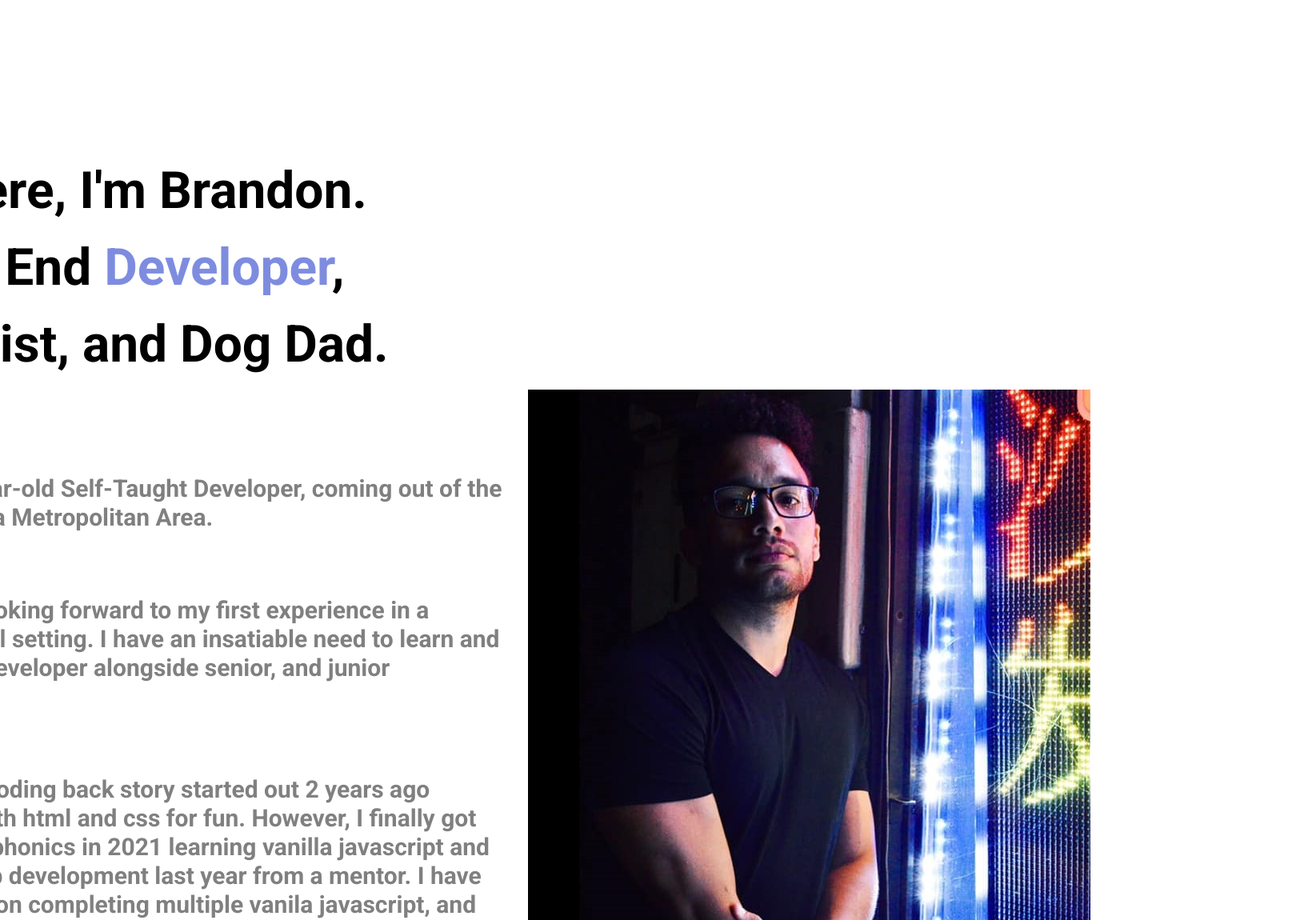
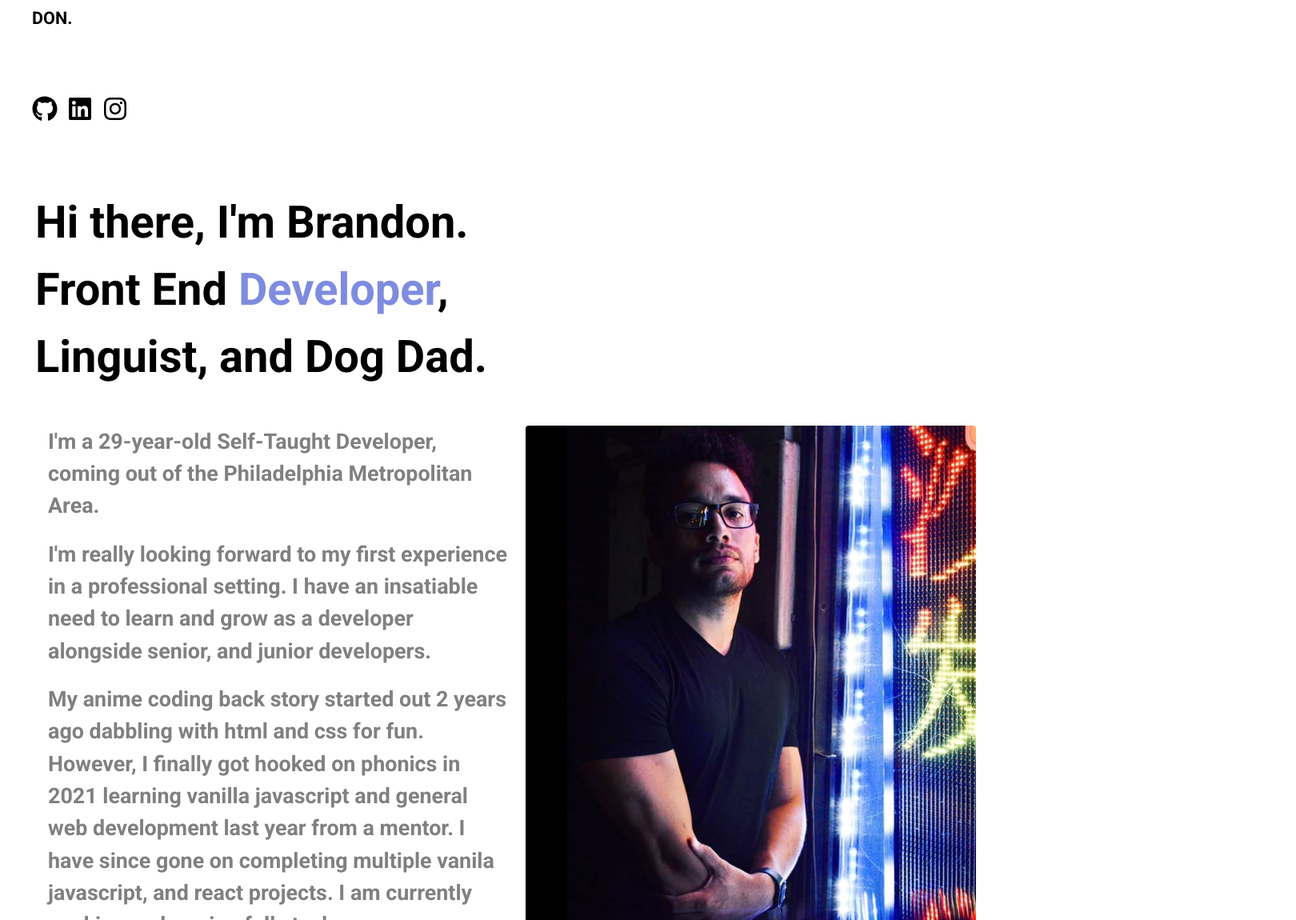
Before and after one commit to BrandonCarp/portfolio, a React (Create React App) app: page / in a window 1280 px wide. Shown: the part 105-1255 px from the top of the page at 80% size, 1620 px wide, since content can reach past the window. Built offline with nearby package versions, Linux system fonts and the light colour scheme.

Commit message:
more styling

```diff
--- a/src/Components/Header.js
+++ b/src/Components/Header.js
@@ -6,28 +6,28 @@ import myImage from "./imgs/me.jpg";
 
 const Header = () => {
   return (
-    <header className="relative container mx-auto flex justify-center">
-      <div className=" mt-20 flex flex-col items-center md:items-start md:flex-row md:mr-[30rem] ">
-        <div className=" ">
-          <div className="mb-10 flex flex-col items-center md:mb-28 md:items-start">
-            <h1 className="font-bold text-5xl md:text-base">BRAN</h1>
-            <h1 className="font-bold text-5xl md:text-base">DON.</h1>
+    <header className="relative container mx-auto">
+      <div className="flex flex-col items-center mt-20 md:items-start">
+        <div className="flex flex-col  ">
+          <div className=" mb-[5rem] flex flex-col items-center md:items-start">
+            <h1 className="font-bold text-l  md:text-base">BRAN</h1>
+            <h1 className="font-bold text-l  md:text-base">DON.</h1>
           </div>
-          <div className="">
-            <div className="flex mb-10 space-x-5  justify-center md:justify-start">
+          <div className="mb-5">
+            <div className=" flex flex-row  justify-center  md:justify-start space-x-3 mb-20">
               <a href="https://github.com/BrandonCarp">
                 <FaGithub size="2rem" />
               </a>
               <a href="#">
                 <FaLinkedin size="2rem" />
               </a>
-              <a href="#">
+              <a href="https://www.instagram.com/bcarpol/">
                 <FaInstagram size="2rem" />
               </a>
             </div>
-            <div className="w-[20rem] ml-10 mb-5 font-bold text-md md:text-l md:w-[70rem] md:ml-0 ">
+            <div className="flex flex-col items-center p-1 font-bold text-md md:text-xl md:items-start">
               <h1 className="">Hi there, I'm Brandon.</h1>
-              <h1>
+              <h1 className="">
                 Front End
                 <span className="text-secondaryPurple"> Developer</span>,
               </h1>
@@ -35,8 +35,8 @@ const Header = () => {
             </div>
           </div>
         </div>
-        <div className=" flex flex-col-reverse items-center  md:mt-[32rem] md:absolute md:flex md:flex-row ">
-          <div className="text-lightGrey space-y-5  font-bold w-[20rem] mr-5 md:w-[50rem]  md:space-y-20 md:text-3xl">
+        <div className=" flex flex-col-reverse p-5 md:flex-row p5">
+          <div className="text-lightGrey space-y-5  font-bold mt-10 md:w-[45rem] md:mt-0 md:mr-5 lg:text-base xl:text-baselg">
             <p>
               I'm a 29-year-old Self-Taught Developer, coming out of the
               Philadelphia Metropolitan Area.
@@ -55,8 +55,8 @@ const Header = () => {
               learning full stack.
             </p>
           </div>
-          <div className=" w-[20rem] mb-10   md:w-[60rem] ">
-            <img className="" src={myImage} alt="me" />
+          <div className=" ">
+            <img className="rounded" src={myImage} alt="me" />
           </div>
         </div>
       </div>
--- a/tailwind.config.js
+++ b/tailwind.config.js
@@ -5,8 +5,8 @@ module.exports = {
     screens: {
       sm: "480px",
       md: "768px",
-      lg: "976px",
-      xl: "1440px",
+      lg: "992px",
+      xl: "1200px",
     },
     extend: {
       colors: {
@@ -21,10 +21,11 @@ module.exports = {
       fontSize: {
         xs: ".75rem",
         sm: ".875rem",
-        base: "1rem",
-        md: "1.8rem",
-        l: "4rem",
-        xl: "8rem",
+        base: "1.35rem",
+        baselg: "1.68rem",
+        md: "2rem",
+        l: "2.5rem",
+        xl: "3.5rem",
       },
       width: {
         small: "5rem",
```
